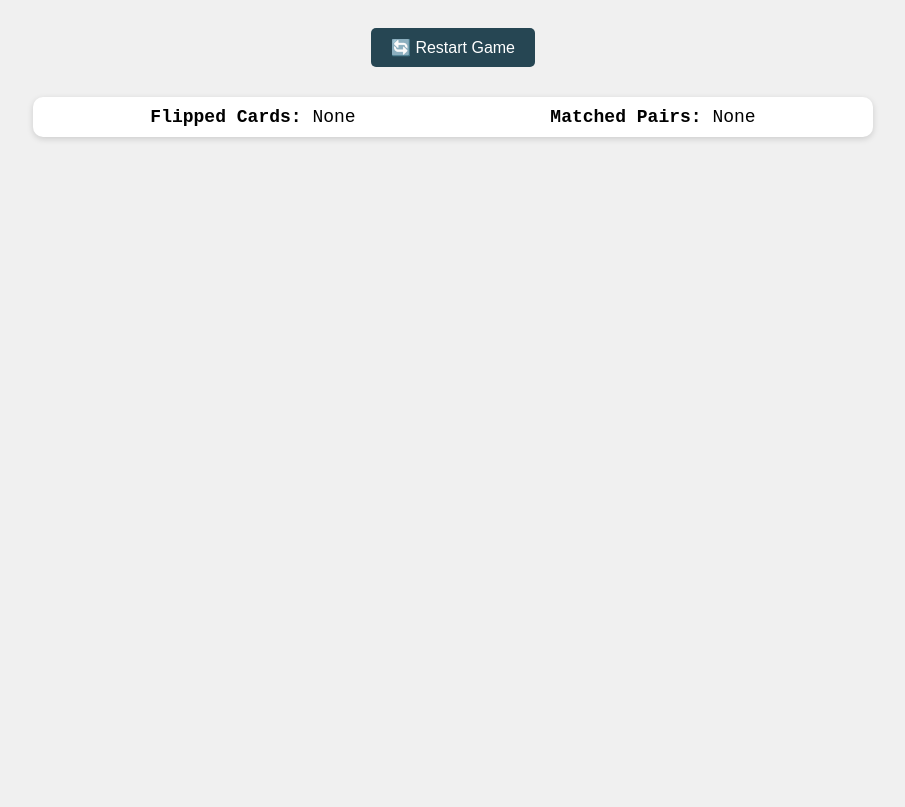
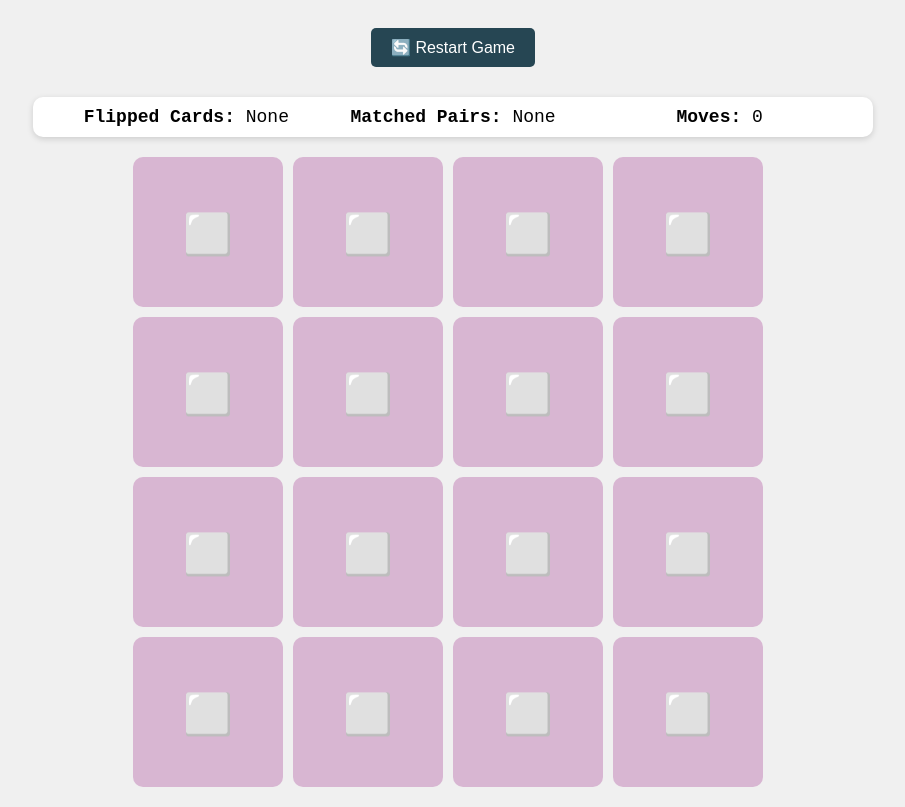
Before and after one commit to Jayasridhara/FlipCard_Game, a plain HTML site: page index.html in a window 1280 px wide. Shown: the part 66-873 px from the top of the page, without its empty margins (187-1092 px from the left). Before the commit the page ends 800 px from the top, so only its background shows below. Drawn offline with Linux system fonts and the light colour scheme; files that its build step writes are made by us from their sources.

Commit message:
Flipcard game

```diff
--- a/index.html
+++ b/index.html
@@ -4,7 +4,7 @@
   <meta charset="UTF-8" />
   <meta name="viewport" content="width=device-width, initial-scale=1.0"/>
   <title>Flip Card Game</title>
-  <link rel="stylesheet" href="./assets/index.css">
+  <link rel="stylesheet" href="./src/index.css">
 
 </head>
 <body>
@@ -17,6 +17,6 @@
 </div>
 
 <div class="game-board" id="gameBoard"></div>
-<script src="assets/index.js"></script>
+<script src="./src/index.js"></script>
 </body>
 </html>
```
